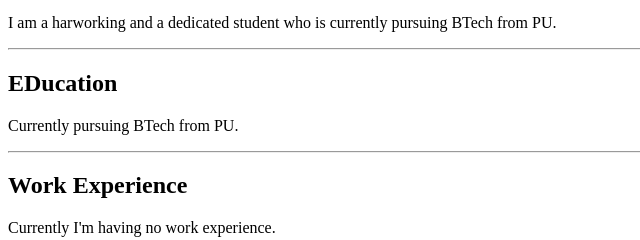
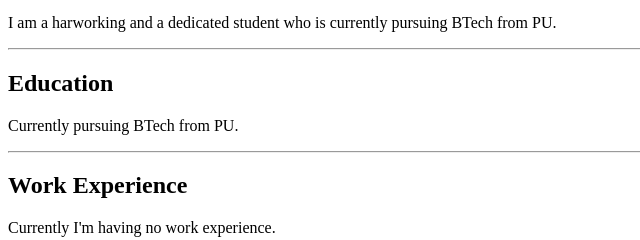
Before and after one commit to Justttkartikey/Portfolio-HTML-, a plain HTML site: page index.html in a window 1280 px wide. Shown: the part 237-477 px from the top of the page, 0-640 px from the left. Drawn offline with Linux system fonts and the light colour scheme.

Commit message:
Update index.html
EDucation -> Education

```diff
--- a/index.html
+++ b/index.html
@@ -16,7 +16,7 @@
             <p>I am a harworking and a dedicated student who is currently pursuing BTech from PU.</p> <hr>
         </div>
         <div>
-            <h2>EDucation</h2>
+            <h2>Education</h2>
             <p>Currently pursuing BTech from PU.</p> <hr>
         </div>
         <div>
```
